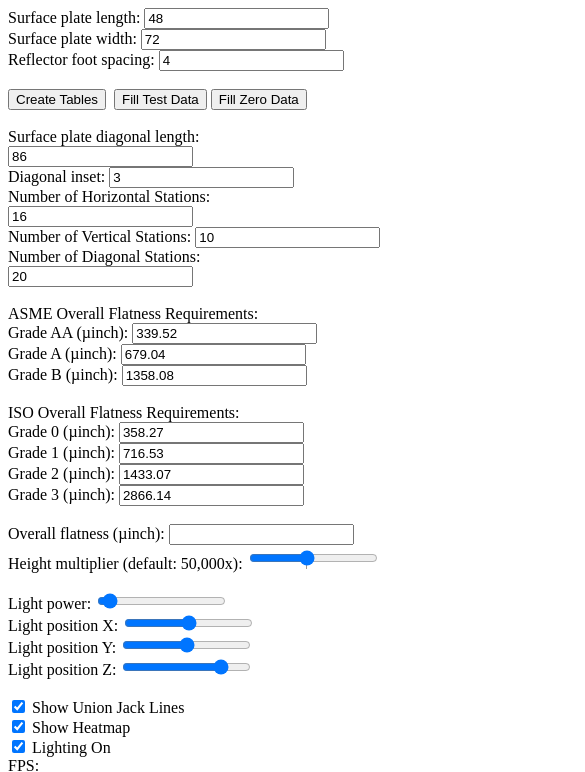
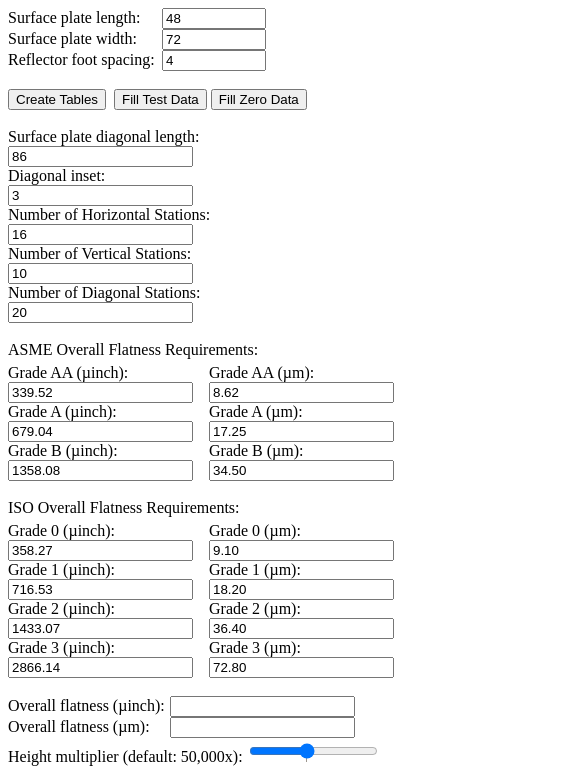
Before and after one commit to brcolow/moodyjs, a website with bundled scripts: page index.html in a window 390 px wide. Both pictures are taken after a click on the button "Create Tables". Shown: the top 772 px of the page, 585 px wide, since content can reach past the window. Built offline with nearby package versions, Linux system fonts and the light colour scheme.

Commit message:
Use font-size responsive units, fix UI alignment issues, fall-back to slow round for some cases, initial work on metric support.

```diff
--- a/index.html
+++ b/index.html
@@ -17,10 +17,10 @@
       --l8-color: #9C27B0;
     }
     table {
-      table-layout: fixed;
+      table-layout: auto;
       width: 50%;
       border-collapse: collapse;
-      margin-top: 20px;
+      margin-top: 1.25rem;
     }
     thead th:nth-child(1) {
       width: 4%;
@@ -50,165 +50,238 @@
       width: 12%;
     }
     th, td {
-      padding: 2px;
+      padding: 0.125rem;
     }
     tbody td {
       text-align: center;
     }
     input:user-invalid {
-      border: red solid 2px;
+      border: red solid 0.125rem;
     }
     #canvasContainer {
       resize: both;
       position: relative;
       overflow: hidden;
-      width: 800px;
-      height: 600px;
-      min-width: 800px;
-      min-height: 600px;
+      width: 50rem;
+      height: 37.5rem;;
+      min-width: 50rem;
+      min-height: 37.5rem;
       display: none;
     }
-    .resize-handle {
+    .resizeHandle {
       position: absolute;
-      width: 13px;
-      height: 13px;
+      width: 0.8125rem;
+      height: 0.8125rem;
       background-color: #aaa;
-      border: 1px solid #555;
+      border: 0.0625rem solid #555;
     }
-    .resize-handle.top-left {
+    .resizeHandle.topLeft {
       top: 0;
       left: 0;
       cursor: nwse-resize;
     }
-    .resize-handle.top-right {
+    .resizeHandle.topRight {
       top: 0;
       right: 0;
       cursor: nesw-resize;
     }
-    .resize-handle.bottom-left {
+    .resizeHandle.bottomLeft {
       bottom: 0;
       left: 0;
       cursor: nesw-resize;
     }
-    .resize-handle.bottom-right {
+    .resizeHandle.bottomRight {
       bottom: 0;
       right: 0;
       cursor: nwse-resize;
     }
+    /* This makes it so all the ASME grade text fields are aligned regardless of label size. */
+    .gradeLabel {
+      display: inline-block;
+      width: 7.75rem;
+    }
+    .gradeInput {
+      margin-right: 1rem;
+    }
+    .gradesContainer {
+      display: flex; /* Use flexbox for side-by-side layout */
+      margin-top: 0.3125rem;
+    }
+    .gradesColumn {
+      flex: 1; /* Equal width for both columns */
+      margin: 0 1.25rem; /* Add some spacing between columns */
+    }
+    .overallFlatnessLabel {
+      display: inline-block;
+      width: 9.875rem;
+    }
+    .topInputLabel {
+      display: inline-block;
+      width: 9.375rem;
+    }
+    .topInput {
+      display: inline-block;
+      width: 6rem;
+    }
+    .topComputedLabel {
+      display: inline-block;
+      width: 12.8rem;
+    }
+    .lightLabel {
+      display: inline-block;
+      width: 7.2rem;
+    }
+    .lightInput {
+      vertical-align: middle;
+    }
   </style>
 </head>
 <body>
-<label for="plateHeight">Surface plate length: </label>
-<input type="number" placeholder="48" name="plateHeight" id="plateHeight" maxlength="5"/><br/>
-<label for="plateWidth">Surface plate width: </label>
-<input type="number" placeholder="72" name="plateWidth" id="plateWidth" maxlength="5"/><br/>
-<label for="reflectorFootSpacing">Reflector foot spacing: </label>
-<input type="number" placeholder="4" name="reflectorFootSpacing" id="reflectorFootSpacing" maxlength="5"/><br/><br/>
+<label for="plateHeight" class="topInputLabel">Surface plate length: </label>
+<input type="number" class="topInput" placeholder="48" name="plateHeight" id="plateHeight" maxlength="5"/><br/>
+<label for="plateWidth" class="topInputLabel">Surface plate width: </label>
+<input type="number" class="topInput" placeholder="72" name="plateWidth" id="plateWidth" maxlength="5"/><br/>
+<label for="reflectorFootSpacing" class="topInputLabel">Reflector foot spacing: </label>
+<input type="number" class="topInput" placeholder="4" name="reflectorFootSpacing" id="reflectorFootSpacing" maxlength="5"/><br/><br/>
 <button type="button" id="createTables">Create Tables</button>&nbsp;
 <button type="button" id="fillTestData">Fill Test Data</button>
 <button type="button" id="fillZeroData">Fill Zero Data</button>
 <br/><br/>
-<label for="plateDiagonal">Surface plate diagonal length: </label>
+<label for="plateDiagonal" class="topComputedLabel">Surface plate diagonal length: </label>
 <input name="plateDiagonal" id="plateDiagonal" readonly/><br/>
-<label for="diagonalInset">Diagonal inset: </label>
+<label for="diagonalInset" class="topComputedLabel">Diagonal inset: </label>
 <input name="diagonalInset" id="diagonalInset" readonly/><br/>
-<label for="numHorizontalStations">Number of Horizontal Stations: </label>
+<label for="numHorizontalStations" class="topComputedLabel">Number of Horizontal Stations: </label>
 <input name="numHorizontalStations" id="numHorizontalStations" readonly/><br/>
-<label for="numVerticalStations">Number of Vertical Stations: </label>
+<label for="numVerticalStations" class="topComputedLabel">Number of Vertical Stations: </label>
 <input name="numVerticalStations" id="numVerticalStations" readonly/><br/>
-<label for="numDiagonalStations">Number of Diagonal Stations: </label>
+<label for="numDiagonalStations" class="topComputedLabel">Number of Diagonal Stations: </label>
 <input name="numDiagonalStations" id="numDiagonalStations" readonly/><br/><br/>
-ASME Overall Flatness Requirements:<br/>
-<label for="gradeAA">Grade AA (µinch): </label>
-<input name="gradeAA" id="gradeAA" readonly/><br/>
-<label for="gradeA">Grade A (µinch): </label>
-<input name="gradeA" id="gradeA" readonly/><br/>
-<label for="gradeB">Grade B (µinch): </label>
-<input name="gradeB" id="gradeB" readonly/><br/><br/>
-ISO Overall Flatness Requirements:<br/>
-<label for="grade0">Grade 0 (µinch): </label>
-<input name="grade0" id="grade0" readonly/><br/>
-<label for="grade1">Grade 1 (µinch): </label>
-<input name="grade1" id="grade1" readonly/><br/>
-<label for="grade2">Grade 2 (µinch): </label>
-<input name="grade2" id="grade2" readonly/><br/>
-<label for="grade3">Grade 3 (µinch): </label>
-<input name="grade3" id="grade3" readonly/><br/><br/>
-<label for="overallFlatness">Overall flatness (µinch): </label>
-<input name="overallFlatness" id="overallFlatness" readonly/><br/>
+
+<label for="asmeGradeContainer" class="gradeContainerLabel">ASME Overall Flatness Requirements:</label><br/>
+
+<div class="gradesContainer" id="asmeGradeContainer">
+  <div class="gradeColumn">
+    <label for="gradeAAInches" class="gradeLabel">Grade AA (µinch):</label>
+    <input name="gradeAAInches" id="gradeAAInches" class="gradeInput" readonly/><br/>
+    <label for="gradeAInches" class="gradeLabel">Grade A (µinch):</label>
+    <input name="gradeAInches" id="gradeAInches" class="gradeInput" readonly/><br/>
+    <label for="gradeBInches" class="gradeLabel">Grade B (µinch):</label>
+    <input name="gradeBInches" id="gradeBInches" class="gradeInput" readonly/><br/>
+  </div>
+  <div class="gradeColumn">
+    <label for="gradeAAMetric" class="gradeLabel">Grade AA (µm):</label>
+    <input name="gradeAAMetric" id="gradeAAMetric" class="gradeInput" readonly/><br/>
+    <label for="gradeAMetric" class="gradeLabel">Grade A (µm):</label>
+    <input name="gradeAMetric" id="gradeAMetric" class="gradeInput" readonly/><br/>
+    <label for="gradeBMetric" class="gradeLabel">Grade B (µm):</label>
+    <input name="gradeBMetric" id="gradeBMetric" class="gradeInput" readonly/><br/>
+  </div>
+</div>
+<br/>
+
+<label for="isoGradeContainer" class="gradeContainerLabel">ISO Overall Flatness Requirements:</label><br/>
+<div class="gradesContainer" id="isoGradeContainer">
+  <div class="gradeColumn">
+      <label for="grade0Inches" class="gradeLabel">Grade 0 (µinch):</label>
+      <input name="grade0Inches" id="grade0Inches" class="gradeInput" readonly/><br/>
+      <label for="grade1Inches" class="gradeLabel">Grade 1 (µinch):</label>
+      <input name="grade1Inches" id="grade1Inches" class="gradeInput" readonly/><br/>
+      <label for="grade2Inches" class="gradeLabel">Grade 2 (µinch):</label>
+      <input name="grade2Inches" id="grade2Inches" class="gradeInput" readonly/><br/>
+      <label for="grade3Inches" class="gradeLabel">Grade 3 (µinch):</label>
+      <input name="grade3Inches" id="grade3Inches" class="gradeInput" readonly/><br/>
+  </div>
+  <div class="gradeColumn">
+      <label for="grade0Metric" class="gradeLabel">Grade 0 (µm):</label>
+      <input name="grade0Metric" id="grade0Metric" class="gradeInput" readonly/><br/>
+      <label for="grade1Metric" class="gradeLabel">Grade 1 (µm):</label>
+      <input name="grade1Metric" id="grade1Metric" class="gradeInput" readonly/><br/>
+      <label for="grade2Metric" class="gradeLabel">Grade 2 (µm):</label>
+      <input name="grade2Metric" id="grade2Metric" class="gradeInput" readonly/><br/>
+      <label for="grade3Metric" class="gradeLabel">Grade 3 (µm):</label>
+      <input name="grade3Metric" id="grade3Metric" class="gradeInput" readonly/><br/>
+  </div>
+</div>
+<br/>
+
+<label for="overallFlatnessInch" class="overallFlatnessLabel">Overall flatness (µinch): </label>
+<input name="overallFlatnessInch" id="overallFlatnessInch" readonly/><br/>
+<label for="overallFlatnessMetric" class="overallFlatnessLabel">Overall flatness (µm): </label>
+<input name="overallFlatnessMetric" id="overallFlatnessMetric" readonly/><br/>
 <label for="zMultiplier">Height multiplier (default: 50,000x): </label>
 <input id="zMultiplier" type="range" value="50000" min="10000" max="100000" step="any" list="markers"/>
 <datalist id="markers">
   <option value="50000"></option>
 </datalist><br/><br/>
-<label for="lightPower">Light power: </label>
-<input id="lightPower" type="range" value="400" min="0" max="10000" step="any"/><br/>
-<label for="lightPosX">Light position X: </label>
-<input id="lightPosX" type="range" value="0" min="-100" max="100" step="any"/><br/>
-<label for="lightPosY">Light position Y: </label>
-<input id="lightPosY" type="range" value="0" min="-100" max="100" step="any"/><br/>
-<label for="lightPosZ">Light position Z: </label>
-<input id="lightPosZ" type="range" value="-40" min="-200" max="0" step="any"/><br/>
+<label for="lightPower" class="lightLabel">Light power: </label>
+<input id="lightPower" class="lightInput" type="range" value="400" min="0" max="10000" step="any"/><br/>
+<label for="lightPosX" class="lightLabel">Light position X: </label>
+<input id="lightPosX" class="lightInput" type="range" value="0" min="-100" max="100" step="any"/><br/>
+<label for="lightPosY" class="lightLabel">Light position Y: </label>
+<input id="lightPosY" class="lightInput" type="range" value="0" min="-100" max="100" step="any"/><br/>
+<label for="lightPosZ" class="lightLabel">Light position Z: </label>
+<input id="lightPosZ" class="lightInput" type="range" value="-40" min="-200" max="0" step="any"/><br/>
 <br/>
 <input type="checkbox" id="showLines" name="showLines" checked/>
 <label for="showLines">Show Union Jack Lines</label><br/>
 <input type="checkbox" id="showHeatmap" name="showHeatmap" checked/>
 <label for="showHeatmap">Show Heatmap</label><br/>
 <input type="checkbox" id="lightingOn" name="lightingOn" checked/>
-<label for="lightingOn">Lighting On</label><br/>
+<label for="lightingOn">Lighting On</label><br/><br/>
 <div>FPS: <span id="fps"></span></div>
 <div>Avg FPS: <span id="avg"></span></div>
 <br/>
-<svg id="tableGraphic" preserveAspectRatio="xMaxYMid meet" style="visibility: hidden; max-width: 500px">
+<svg id="tableGraphic" preserveAspectRatio="xMaxYMid meet" style="visibility: hidden; max-width: 31.25rem">
   <rect id="outsideRect" x="0" y="0" fill="white" stroke="black" stroke-width="0.01em"/>
   <rect id="insideRect" fill="white" stroke="black" stroke-width="0.01em"/>
   <g id="topStartingDiagonalLineGroup" stroke="var(--l1-color)" fill="var(--l1-color)" stroke-width="0.018em">
     <path id="topStartingDiagonalLine"/>
-    <text style="font-size: 3px; dominant-baseline: central" dx="-0.05em" dy="-0.05em">
+    <text style="font-size: 0.1875rem; dominant-baseline: central" dx="-0.05em" dy="-0.05em">
       <textPath href="#topStartingDiagonalLine" startOffset="25%">⮞</textPath>
     </text>
   </g>
   <g id="bottomStartingDiagonalLineGroup" stroke="var(--l2-color)" fill="var(--l2-color)" stroke-width="0.018em">
     <path id="bottomStartingDiagonalLine"/>
-    <text style="font-size: 3px; dominant-baseline: central" dx="-0.05em" dy="-0.05em">
+    <text style="font-size: 0.1875rem; dominant-baseline: central" dx="-0.05em" dy="-0.05em">
       <textPath href="#bottomStartingDiagonalLine" startOffset="75%">⮜</textPath>
     </text>
   </g>
   <g id="northPerimeterLineGroup" stroke="var(--l3-color)" fill="var(--l3-color)" stroke-width="0.018em">
     <path id="northPerimeterLine"/>
-    <text style="font-size: 3px; dominant-baseline: central" dy="-0.055em">
+    <text style="font-size: 0.1875rem; dominant-baseline: central" dy="-0.055em">
       <textPath href="#northPerimeterLine" startOffset="75%">⮜</textPath>
     </text>
   </g>
   <g id="eastPerimeterLineGroup" stroke="var(--l4-color)" fill="var(--l4-color)"  stroke-width="0.018em">
     <path id="eastPerimeterLine"/>
-    <text style="font-size: 3px; dominant-baseline: central; writing-mode: vertical-lr"
+    <text style="font-size: 0.1875rem; dominant-baseline: central; writing-mode: vertical-lr"
         dx="0.045em">
       <textPath href="#eastPerimeterLine" startOffset="25%">⮞</textPath>
     </text>
   </g>
   <g id="southPerimeterLineGroup" stroke="var(--l5-color)" fill="var(--l5-color)"  stroke-width="0.018em">
     <path id="southPerimeterLine"/>
-    <text style="font-size: 3px; dominant-baseline: central;" dy="-0.07em">
+    <text style="font-size: 0.1875rem; dominant-baseline: central;" dy="-0.07em">
       <textPath href="#southPerimeterLine" startOffset="25%">⮞</textPath>
     </text>
   </g>
   <g id="westPerimeterLineGroup" stroke="var(--l6-color)" fill="var(--l6-color)"  stroke-width="0.018em">
     <path id="westPerimeterLine"/>
-    <text style="font-size: 3px; dominant-baseline: central; writing-mode: vertical-lr"
+    <text style="font-size: 0.1875rem; dominant-baseline: central; writing-mode: vertical-lr"
         dx="0.045em">
       <textPath href="#westPerimeterLine" startOffset="75%">⮜</textPath>
     </text>
   </g>
   <g id="horizontalCenterLineGroup" stroke="var(--l7-color)" fill="var(--l7-color)"  stroke-width="0.018em">
     <path id="horizontalCenterLine"/>
-    <text style="font-size: 3px; dominant-baseline: central;" dy="-0.055em">
+    <text style="font-size: 0.1875rem; dominant-baseline: central;" dy="-0.055em">
       <textPath href="#horizontalCenterLine" startOffset="25%">⮞</textPath>
     </text>
   </g>
   <g id="verticalCenterLineGroup" stroke="var(--l8-color)" fill="var(--l8-color)"  stroke-width="0.018em">
     <path id="verticalCenterLine"/>
-    <text style="font-size: 3px; dominant-baseline: central; writing-mode: vertical-lr"
+    <text style="font-size: 0.1875rem; dominant-baseline: central; writing-mode: vertical-lr"
         dx="0.045em">
       <textPath href="#verticalCenterLine" startOffset="25%">⮞</textPath>
     </text>
@@ -219,15 +292,15 @@ ISO Overall Flatness Requirements:<br/>
   <!--
   This is preliminary work on being able to resize the canvas from all corners but for now seems like more work than it's worth. We do keep the bottom-right resize
   handle currently because it makes the resize graphic more visible to the user.
-  <div class="resize-handle top-left"></div>
-  <div class="resize-handle top-right"></div>
-  <div class="resize-handle bottom-left"></div>
+  <div class="resizeHandle topLeft"></div>
+  <div class="resizeHandle topRight"></div>
+  <div class="resizeHandle bottomLeft"></div>
   -->
-  <div class="resize-handle bottom-right"></div>
+  <div class="resizeHandle bottomRight"></div>
 </div>
 <div style="display: flex; flex-direction: row-reverse; align-items: center; justify-content: center;">
   <div style="flex: 10;">
-    <table id="topStartingDiagonalTable" style="visibility: hidden; border: 3px solid var(--l1-color);">
+    <table id="topStartingDiagonalTable" style="visibility: hidden; border: 0.1875rem solid var(--l1-color);">
       <thead>
       <tr>
         <th scope="col">Station No.</th>
@@ -248,7 +321,7 @@ ISO Overall Flatness Requirements:<br/>
 </div>
 <div style="display: flex; flex-direction: row-reverse; align-items: center; justify-content: center;">
   <div style="flex: 10;">
-    <table id="bottomStartingDiagonalTable" style="visibility: hidden; border: 3px solid var(--l2-color);">
+    <table id="bottomStartingDiagonalTable" style="visibility: hidden; border: 0.1875rem solid var(--l2-color);">
       <thead>
       <tr>
         <th scope="col">Station No.</th>
@@ -269,7 +342,7 @@ ISO Overall Flatness Requirements:<br/>
 </div>
 <div style="display: flex; flex-direction: row-reverse; align-items: center; justify-content: center;">
   <div style="flex: 10;">
-    <table id="northPerimeterTable" style="visibility: hidden; border: 3px solid var(--l3-color);">
+    <table id="northPerimeterTable" style="visibility: hidden; border: 0.1875rem solid var(--l3-color);">
       <thead>
       <tr>
         <th scope="col">Station No.</th>
@@ -290,7 +363,7 @@ ISO Overall Flatness Requirements:<br/>
 </div>
 <div style="display: flex; flex-direction: row-reverse; align-items: center; justify-content: center;">
   <div style="flex: 10;">
-    <table id="eastPerimeterTable" style="visibility: hidden; border: 3px solid var(--l4-color);">
+    <table id="eastPerimeterTable" style="visibility: hidden; border: 0.1875rem solid var(--l4-color);">
       <thead>
       <tr>
         <th scope="col">Station No.</th>
@@ -311,7 +384,7 @@ ISO Overall Flatness Requirements:<br/>
 </div>
 <div style="display: flex; flex-direction: row-reverse; align-items: center; justify-content: center;">
   <div style="flex: 10;">
-    <table id="southPerimeterTable" style="visibility: hidden; border: 3px solid var(--l5-color);">
+    <table id="southPerimeterTable" style="visibility: hidden; border: 0.1875rem solid var(--l5-color);">
       <thead>
       <tr>
         <th scope="col">Station No.</th>
@@ -332,7 +405,7 @@ ISO Overall Flatness Requirements:<br/>
 </div>
 <div style="display: flex; flex-direction: row-reverse; align-items: center; justify-content: center;">
   <div style="flex: 10;">
-    <table id="westPerimeterTable" style="visibility: hidden; border: 3px solid var(--l6-color);">
+    <table id="westPerimeterTable" style="visibility: hidden; border: 0.1875rem solid var(--l6-color);">
       <thead>
       <tr>
         <th scope="col">Station No.</th>
@@ -353,7 +426,7 @@ ISO Overall Flatness Requirements:<br/>
 </div>
 <div style="display: flex; flex-direction: row-reverse; align-items: center; justify-content: center;">
   <div style="flex: 10;">
-    <table id="horizontalCenterTable" style="visibility: hidden; border: 3px solid var(--l7-color);">
+    <table id="horizontalCenterTable" style="visibility: hidden; border: 0.1875rem solid var(--l7-color);">
       <thead>
       <tr>
         <th scope="col">Station No.</th>
@@ -374,7 +447,7 @@ ISO Overall Flatness Requirements:<br/>
 </div>
 <div style="display: flex; flex-direction: row-reverse; align-items: center; justify-content: center;">
   <div style="flex: 10;">
-    <table id="verticalCenterTable" style="visibility: hidden; border: 3px solid var(--l8-color);">
+    <table id="verticalCenterTable" style="visibility: hidden; border: 0.1875rem solid var(--l8-color);">
       <thead>
       <tr>
         <th scope="col">Station No.</th>
--- a/main.js
+++ b/main.js
@@ -1,7 +1,7 @@
 import { interpolate, turboColormapData } from "./colormap.js"
 import { bowyerWatson, Vertex } from "./delaunay.js"
 import { Mat4, Quat, Vector3 } from "./math.js"
-import { getNumberOfStations, MoodyReport, SurfacePlate, roundTo } from "./moody.js"
+import { getNumberOfStations, MoodyReport, SurfacePlate, roundTo, roundToSlow } from "./moody.js"
 import WebGLDebugUtils from "./webgl-debug.js"
 
 // Moody's original paper states 48x78 which is a non-standard size. It is most likely a typo. Bruce Allen's corrections paper states:
@@ -72,23 +72,40 @@ function createTables() {
   const plateDiagonalFull = Math.sqrt(((surfacePlate.surfacePlateHeightInches * surfacePlate.surfacePlateHeightInches) +
     (surfacePlate.surfacePlateWidthInches * surfacePlate.surfacePlateWidthInches)))
   const gradeAAFlatnessReq = .04 * (plateDiagonalFull * plateDiagonalFull) + 40
-  document.getElementById('gradeAA').value = roundTo(gradeAAFlatnessReq, 2)
-  document.getElementById('gradeA').value = roundTo(gradeAAFlatnessReq * 2, 2)
-  document.getElementById('gradeB').value = roundTo(gradeAAFlatnessReq * 4, 2)
+  // Convert microinches to micrometers (microns)
+  const microinchesToMicrons = .0254
+  document.getElementById('gradeAAInches').value = roundToSlow(gradeAAFlatnessReq, 2)
+  document.getElementById('gradeAInches').value = roundToSlow(gradeAAFlatnessReq * 2, 2)
+  document.getElementById('gradeBInches').value = roundToSlow(gradeAAFlatnessReq * 4, 2)
+  document.getElementById('gradeAAMetric').value = roundToSlow(gradeAAFlatnessReq * microinchesToMicrons, 2)
+  document.getElementById('gradeAMetric').value = roundToSlow(gradeAAFlatnessReq * 2 * microinchesToMicrons, 2)
+  document.getElementById('gradeBMetric').value = roundToSlow(gradeAAFlatnessReq * 4 * microinchesToMicrons, 2)
   const plateDiagonalFullMicrometers = plateDiagonalFull * 25.4
+  const micronsToMicroInches = 39.37
   const isoGrade0FlatnessReq = 0.003 * (Math.ceil(plateDiagonalFullMicrometers / 100) * 100) + 2.5
-  document.getElementById('grade0').value = roundTo(isoGrade0FlatnessReq * 39.37, 2) // Convert from micrometers to microinches
+  document.getElementById('grade0Inches').value = roundToSlow(isoGrade0FlatnessReq * micronsToMicroInches, 2) // Convert from micrometers to microinches
   const isoGrade1FlatnessReq = 0.006 * (Math.ceil(plateDiagonalFullMicrometers / 100) * 100) + 5
-  document.getElementById('grade1').value = roundTo(isoGrade1FlatnessReq * 39.37, 2) // Convert from micrometers to microinches
+  document.getElementById('grade1Inches').value = roundToSlow(isoGrade1FlatnessReq * micronsToMicroInches, 2) // Convert from micrometers to microinches
   const isoGrade2FlatnessReq = 0.012 * (Math.ceil(plateDiagonalFullMicrometers / 100) * 100) + 10
-  document.getElementById('grade2').value = roundTo(isoGrade2FlatnessReq * 39.37, 2) // Convert from micrometers to microinches
+  document.getElementById('grade2Inches').value = roundToSlow(isoGrade2FlatnessReq * micronsToMicroInches, 2) // Convert from micrometers to microinches
   const isoGrade3FlatnessReq = 0.024 * (Math.ceil(plateDiagonalFullMicrometers / 100) * 100) + 20
-  document.getElementById('grade3').value = roundTo(isoGrade3FlatnessReq * 39.37, 2) // Convert from micrometers to microinches
-  const flatnessInputs = [document.getElementById('gradeAA'), document.getElementById('gradeA'), document.getElementById('gradeB'),
-    document.getElementById('grade0'), document.getElementById('grade1'), document.getElementById('grade2'), document.getElementById('grade3')]
-  document.getElementById("overallFlatness").addEventListener("input", event => {
+  document.getElementById('grade3Inches').value = roundToSlow(isoGrade3FlatnessReq * micronsToMicroInches, 2) // Convert from micrometers to microinches
+  document.getElementById('grade0Metric').value = roundToSlow(isoGrade0FlatnessReq, 2)
+  document.getElementById('grade1Metric').value = roundToSlow(isoGrade1FlatnessReq, 2)
+  document.getElementById('grade2Metric').value = roundToSlow(isoGrade2FlatnessReq, 2)
+  document.getElementById('grade3Metric').value = roundToSlow(isoGrade3FlatnessReq, 2)
+
+  const flatnessInputs = [document.getElementById('gradeAAInches'), document.getElementById('gradeAInches'), document.getElementById('gradeBInches'),
+    document.getElementById('gradeAAMetric'), document.getElementById('gradeAMetric'), document.getElementById('gradeBMetric'),
+    document.getElementById('grade0Inches'), document.getElementById('grade1Inches'), document.getElementById('grade2Inches'), document.getElementById('grade3Inches'),
+    document.getElementById('grade0Metric'), document.getElementById('grade1Metric'), document.getElementById('grade2Metric'), document.getElementById('grade3Metric')]
+  const inchMultiplier = 1 // No multiplier for inches
+  const metricMultiplier = 25.4 // Convert inches to micrometers (you can adjust the unit if needed)
+  document.getElementById("overallFlatnessInch").addEventListener("input", event => {
    for (const flatnessInput of flatnessInputs) {
-     if (Number(event.target.value) <= Number(flatnessInput.value)) {
+    const isMetric = flatnessInput.id.endsWith('Metric')
+    const multiplier = isMetric ? metricMultiplier : inchMultiplier // Use appropriate multiplier
+     if (Number(event.target.value) <= Number(flatnessInput.value) * multiplier) {
        flatnessInput.style.background = '#C6EFCE'
      } else {
        flatnessInput.style.background = '#FFC7CE'
@@ -195,8 +212,10 @@ function refreshTables(lines, surfacePlate) {
 
       const allZPositions = moodyReport.vertices().map(point => point[2])
       const overallFlatness = (Math.max(...allZPositions) - Math.min(...allZPositions)) * 1000000 // Convert inches to microinches.
-      document.getElementById("overallFlatness").value = overallFlatness
-      document.getElementById("overallFlatness").dispatchEvent(new Event('input', { 'bubbles': true }))
+      document.getElementById("overallFlatnessInch").value = roundTo(overallFlatness, 2)
+      document.getElementById("overallFlatnessInch").dispatchEvent(new Event('input', { 'bubbles': true }))
+      document.getElementById("overallFlatnessMetric").value = roundTo(overallFlatness * 0.0254, 2)
+      document.getElementById("overallFlatnessMetric").dispatchEvent(new Event('input', { 'bubbles': true }))
 
       initialize3DTableGraphic(moodyReport)
       document.getElementById("canvasContainer").style.display = "block"
@@ -846,7 +865,7 @@ function getNonColorBuffers(gl, moodyReport, zMultiplier) {
   //  Map [minX, maxX] => [0, 1] and [minY, maxY] => [0, 1]
   // (val - A) * (b - a) / (B - A) + a
   const numRepeatsX = 1
-  const numRepeatsY = numRepeatsX * tableSurfaceRatio;
+  const numRepeatsY = numRepeatsX * tableSurfaceRatio
 
   const triangleTextureCoords = triangulation.map((triangle) => [
       ((triangle.v0.x - boundingBoxCache[zMultiplier].minX) * numRepeatsX) / (boundingBoxCache[zMultiplier].maxX - boundingBoxCache[zMultiplier].minX),
--- a/moody.js
+++ b/moody.js
@@ -2,9 +2,14 @@ import { Vector3 } from "./math.js"
 
 const sineOfOneArcsecond = 0.00000484813
 
-function roundTo(n, numDecimalPlaces) {
+function roundTo(n, numDecimalPlaces = 2) {
   const factor = Math.pow(10, numDecimalPlaces)
-  return Math.round(n * factor) / factor
+  return Math.floor(n * factor + 0.5) / factor
+}
+
+function roundToSlow(n, numDecimalPlaces) {
+  const factor = Math.pow(10, numDecimalPlaces)
+  return (Math.floor(n * factor + 0.5) / factor).toFixed(numDecimalPlaces)
 }
 
 class Unit {
@@ -489,4 +494,4 @@ function getNumberOfStations(line, surfacePlate) {
   }
 }
 
-export { getNumberOfStations, MoodyReport, SurfacePlate, roundTo }
+export { getNumberOfStations, MoodyReport, SurfacePlate, roundTo, roundToSlow }
```
